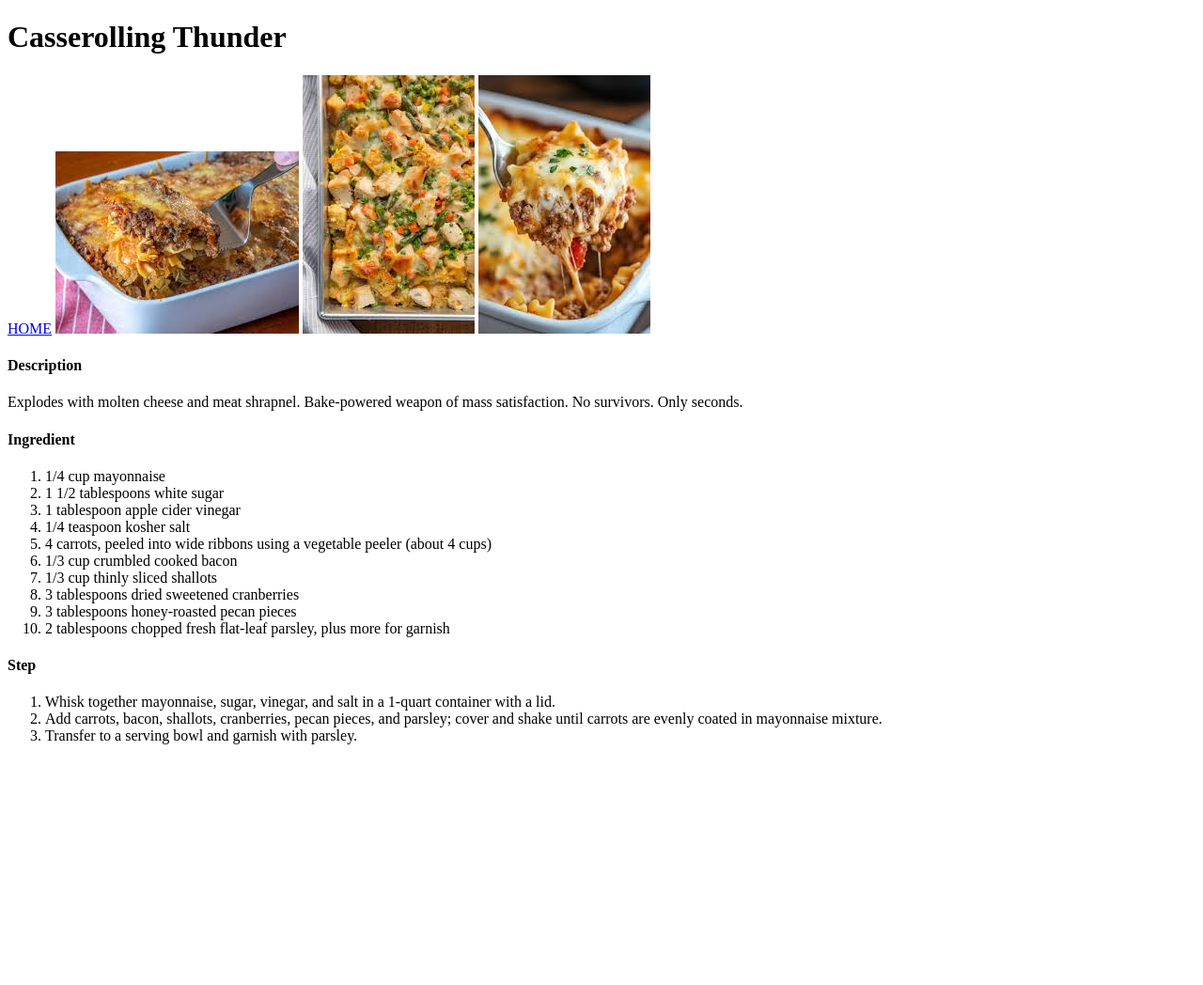
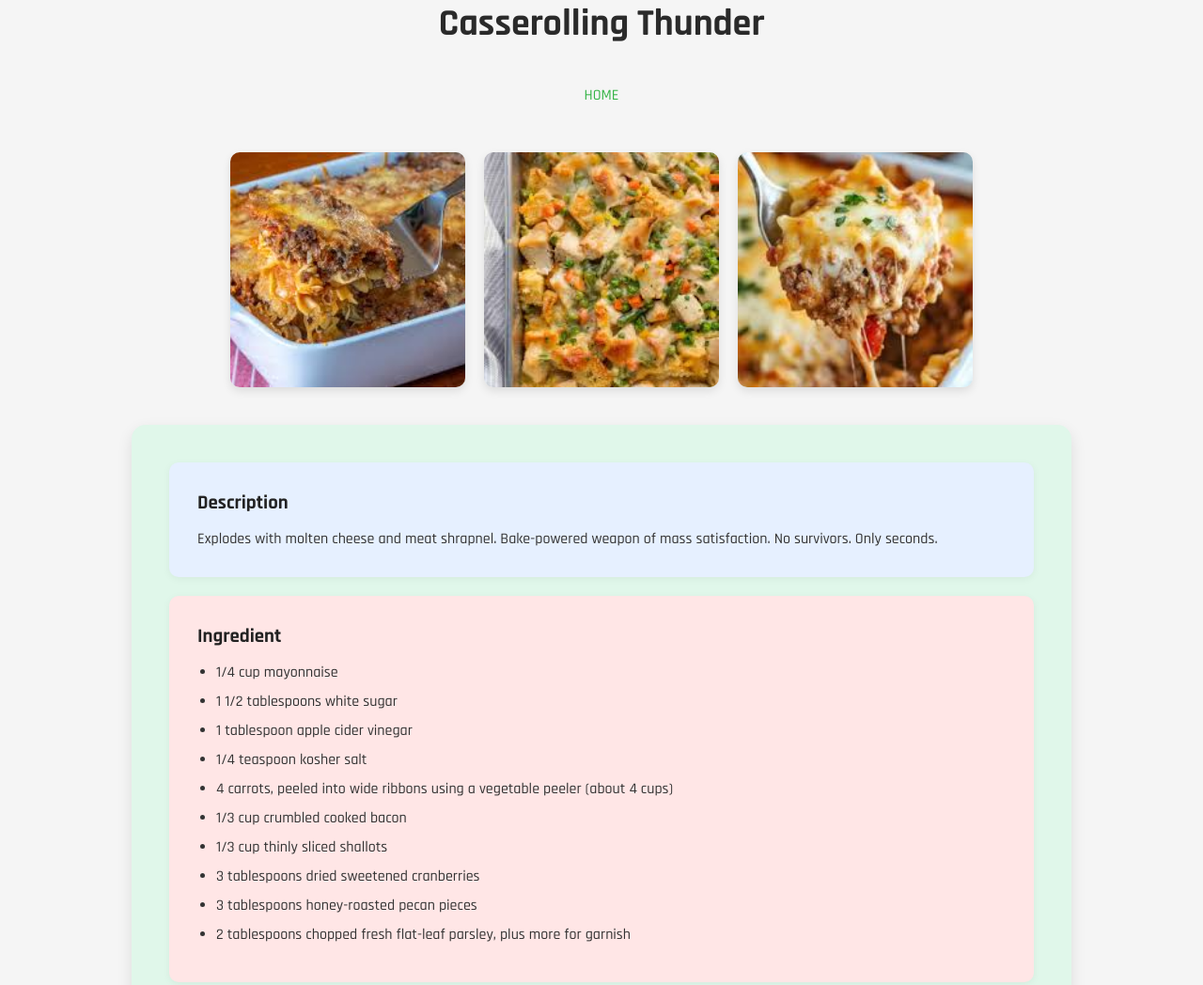
Before and after one commit to basit33-crypto/psycook, a plain HTML site: page recipes/caserole.html in a window 1280 px wide. Shown: the top 1048 px of the page at 94% size. Before the commit the page ends 808 px from the top, so only its background shows below. Drawn offline with Linux system fonts and the light colour scheme.

Commit message:
Update page recipe,index and change css

```diff
--- a/recipes/caserole.html
+++ b/recipes/caserole.html
@@ -3,18 +3,26 @@
 <head>
     <meta charset="UTF-8">
     <meta name="viewport" content="width=device-width, initial-scale=1.0">
-    <title>Casserolling Thunder</title>
+    <title>The Layered Empire</title>
+    <link rel="stylesheet" href="../style.css">
 </head>
 <body>
+    <div class="recipe">
         <h1>Casserolling Thunder</h1>
-    <a href="../index.html">HOME</a>
+        <a class="homepage_link" href="../index.html">HOME</a>
+    <div class="recipe_img">
         <img src="../img/cas1.jpeg">
         <img src="../img/cas2.jpeg">
         <img src="../img/cas3.jpeg">
+    </div>
+    <div class="recipe_box">
+        <div class="recipe_desc">
         <h4>Description</h4>
         <p>Explodes with molten cheese and meat shrapnel. Bake-powered weapon of mass satisfaction. No survivors. Only seconds.</p>
+        </div>
+        <Div class="recipe_ingredient">
         <h4>Ingredient</h4>
-        <ol>
+            <ul>
                 <li>1/4 cup mayonnaise</li>
                 <li>1 1/2 tablespoons white sugar</li>
                 <li>1 tablespoon apple cider vinegar</li>
@@ -25,12 +33,17 @@
                 <li>3 tablespoons dried sweetened cranberries</li>
                 <li>3 tablespoons honey-roasted pecan pieces</li>
                 <li>2 tablespoons chopped fresh flat-leaf parsley, plus more for garnish</li>
-        </ol>
+            </ul>
+        </div>
+        <div class="recipe_step">
             <h4>Step</h4>
             <ol>
                 <li>Whisk together mayonnaise, sugar, vinegar, and salt in a 1-quart container with a lid.</li>
                 <li>Add carrots, bacon, shallots, cranberries, pecan pieces, and parsley; cover and shake until carrots are evenly coated in mayonnaise mixture. </li>
                 <li>Transfer to a serving bowl and garnish with parsley.</li>
              </ol>
+        </div>
+    </div>
+</div>
 </body>
 </html>
--- a/style.css
+++ b/style.css
@@ -0,0 +1,167 @@
+/* Import a modern, geometric font */
+@import url('https://fonts.googleapis.com/css2?family=Rajdhani:wght@500;700&display=swap');
+
+* {
+  margin: 0;
+  padding: 0;
+  box-sizing: border-box;
+}
+
+body {
+  font-family: 'Rajdhani', sans-serif;
+  background-color: #f5f5f5;
+  color: #333;
+  display: flex;
+  justify-content: center;
+  align-items: center;
+  min-height: 100vh;
+}
+
+.homepage {
+  background: #ffffff;
+  max-width: 400px;
+  width: 90%;
+  padding: 32px 24px;
+  border-top: 6px solid #e53935;
+  border-bottom: 6px solid #eec510;
+  border-radius: 8px;
+  box-shadow: 0 4px 12px rgba(0, 0, 0, 0.05);
+  text-align: center;
+}
+
+/* Title */
+.homepage_title {
+  font-size: 2rem;
+  font-weight: 700;
+  letter-spacing: 2px;
+  color: #212121;
+  margin-bottom: 24px;
+}
+
+/* Logo */
+.homepage_logo {
+  width: 150px;
+  height: auto;
+  border-radius: 4px;
+  box-shadow: 0 2px 6px rgba(0, 0, 0, 0.1);
+  transition: transform 0.2s ease, box-shadow 0.2s ease;
+}
+.homepage_logo:hover {
+  transform: scale(1.15);
+  box-shadow: 0 6px 18px rgba(170, 39, 15, 0.164);
+}
+
+/* Recipe links */
+.homepage-recipe {
+  margin: 16px 0;
+}
+.homepage-recipe a {
+  display: block;
+  padding: 8px 12px;
+  font-size: 1rem;
+  font-weight: 500;
+  color: #3327db;
+  text-decoration: none;
+  border-radius: 4px;
+  transition: color 0.2s ease, background 0.2s ease, border 0.2s ease;
+}
+.homepage-recipe a:hover {
+  color: #fcce00;
+  background: rgba(255, 0, 0, 0.623);
+  border: 1px solid #0026ff;
+  box-shadow: 0 6px 18px rgba(27, 45, 146, 0.685);
+}
+a {
+  color: #35b446;
+  text-decoration: none;
+  margin-top: 10px;
+  display: inline-block;
+}
+a:hover {
+  text-decoration: underline;
+}
+.recipe {
+  display: flex;
+  flex-direction: column;
+  align-items: center;
+  font-size: 1rem;
+  gap: 20px;
+  max-width: 1000px;
+  margin: auto;
+}
+.recipe h1 {
+  font-size: 2.5rem;
+  color: #2a2a2a;
+}
+.recipe_img {
+  display: flex;
+  justify-content: center;
+  flex-wrap: wrap;
+  gap: 20px;
+  margin: 20px 0;
+}
+
+.recipe_img img {
+  width: 250px;
+  height: 250px;
+  object-fit: cover;
+  border-radius: 10px;
+  box-shadow: 0 4px 10px rgba(0,0,0,0.1);
+}
+.recipe_img img:hover {
+  box-shadow: 0 6px 18px rgba(17, 19, 31, 0.685);
+  transform: scale(1.15);
+}
+.homepage_link:hover {
+  box-shadow: 0 6px 18px rgba(17, 19, 31, 0.685);
+  transform: scale(1.15);
+}
+.homepage_link{
+  width: auto;
+  height: auto;
+  padding: 10px;
+  text-align: center;
+  border-radius: 10px;
+}
+.recipe_box {
+  display: flex;
+  flex-direction: column;
+  gap: 20px;
+  padding: 40px;
+  border-radius: 15px;
+  background-color: #e0f7ea;
+  width: 100%;
+  box-shadow: 0 6px 16px rgba(0, 0, 0, 0.1);
+}
+.recipe_desc,
+.recipe_ingredient,
+.recipe_step {
+  padding: 30px;
+  border-radius: 10px;
+  box-shadow: 0 2px 8px rgba(0, 0, 0, 0.05);
+}
+
+.recipe_desc {
+  background-color: #e6f0ff;
+}
+.recipe_ingredient {
+  background-color: #ffe6e6;
+}
+.recipe_step {
+  background-color: #fff9e6;
+}
+
+h4 {
+  margin-bottom: 15px;
+  font-size: 1.3rem;
+  color: #222;
+}
+
+ul, ol {
+  padding-left: 20px;
+}
+
+ul li,
+ol li {
+  margin-bottom: 10px;
+}
```
Also changed, not shown: index.html (+8 -4 lines), recipes/carrot.html (+14 -1 lines), recipes/lasagna.html (+14 -2 lines), img/logo_psycook.jpg (added). Lines whose indentation alone changed are shown as unchanged.
